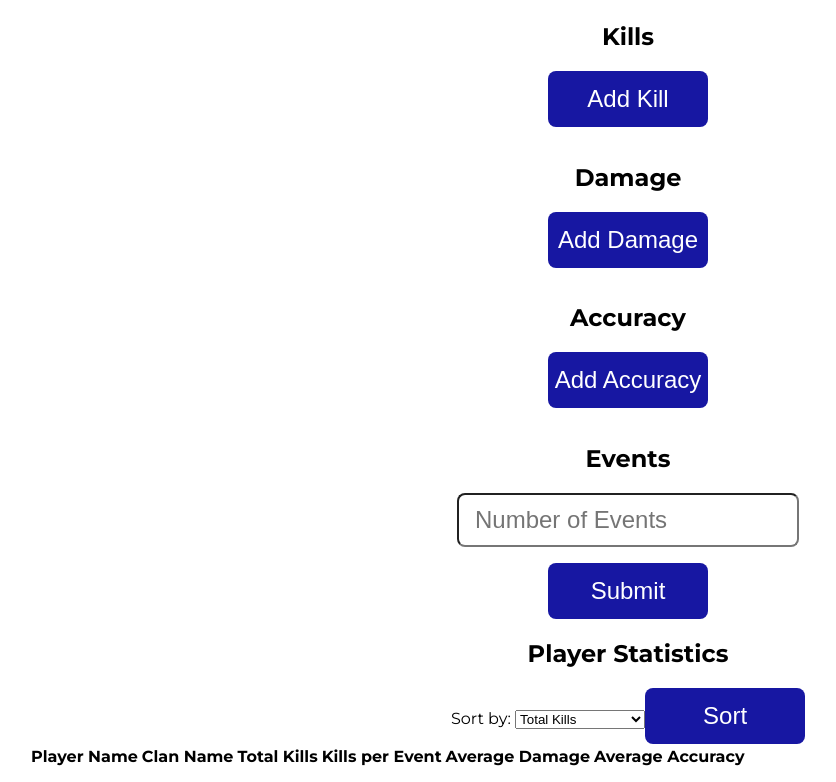
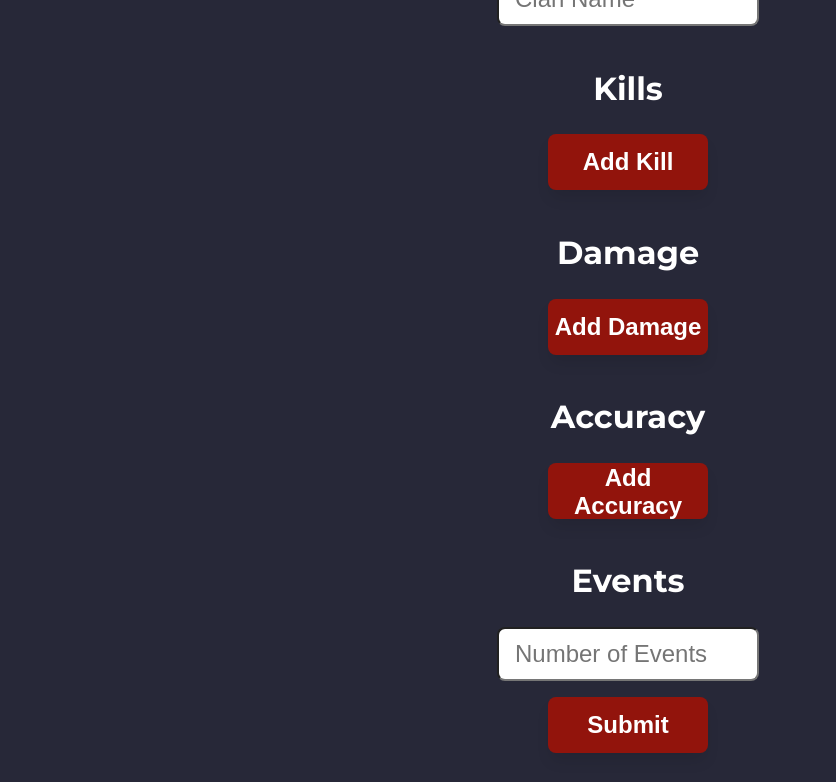
Before and after one commit to TheTreeveloper/Tourney-assistant, a React (Vite) app: page / in a window 1280 px wide. Shown: the part 260-1042 px from the top of the page, without its empty margins (12-848 px from the left). Built offline with nearby package versions, Linux system fonts and the light colour scheme.

Commit message:
Updated styling

```diff
--- a/src/App.css
+++ b/src/App.css
@@ -4,3 +4,7 @@
   padding: 2rem;
   text-align: center;
 }
+
+body {
+  background-color: #272838;
+}
--- a/src/components/StatsForm.module.css
+++ b/src/components/StatsForm.module.css
@@ -7,11 +7,43 @@
 }
 
 .input {
-    width: 20rem;
+    width: 15rem;
     height: 3rem;
     padding-left: 1rem;
     border-radius: 0.5rem;
     font-size: 1.5rem;
+}
+
+h1 {
+    font-size: 3rem;
+    font-weight: 700;
+    color: white;
+}
+
+h2 {
+    font-size: 2rem;
+    font-weight: 700;
+    color: white;
+}
+
+p {
+    color: white;
+    font-size: 1rem;
+    font-weight: 400;
+}
+
+tr {
+    display: flex;
+    flex-direction: row;
+    justify-content: space-between;
+    align-items: space-evenly;
+    gap: 1.5rem;
+    color: white;
+}
+
+th {
+    font-size: 1.5rem;
+    font-weight: 500;
 }
 
 .button {
@@ -19,12 +51,23 @@
     height: 3.5rem;
     border-radius: 0.5rem;
     border: none;
-    background-color: rgb(23, 23, 162);
+    background-color: #92140C;
+    box-shadow: 0px 10px 15px -3px rgba(0,0,0,0.1);
     color: white;
     font-size: 1.5rem;
+    font-weight: 700;
     cursor: pointer;
 }
 
+/* dark blue 041538
+    ABc yellow e0ad06
+*/
+
 .button:hover{
-    background-color: cornflowerblue;
+    background-color: #e0ad06;
+    color: black;
 }
+
+.kills {
+
+}
--- a/src/components/StatsForm.tsx
+++ b/src/components/StatsForm.tsx
@@ -128,7 +128,7 @@ function StatsForm() {
           {...register("clanName")}
         />
 
-        <div>
+        <div className={styles.kills}>
           <h2>Kills</h2>
           {killFields.map((field, index) => (
             <div key={field.id} className={styles.killInput}>
@@ -218,7 +218,7 @@ function StatsForm() {
       <h2>Player Statistics</h2>
 
       <div>
-        <label>Sort by: </label>
+        <label>Sort: </label>
         <select onChange={(e) => setSortKey(e.target.value)}>
           <option value="totalKills">Total Kills</option>
           <option value="killsPerEvent">Kills per Event</option>
```
